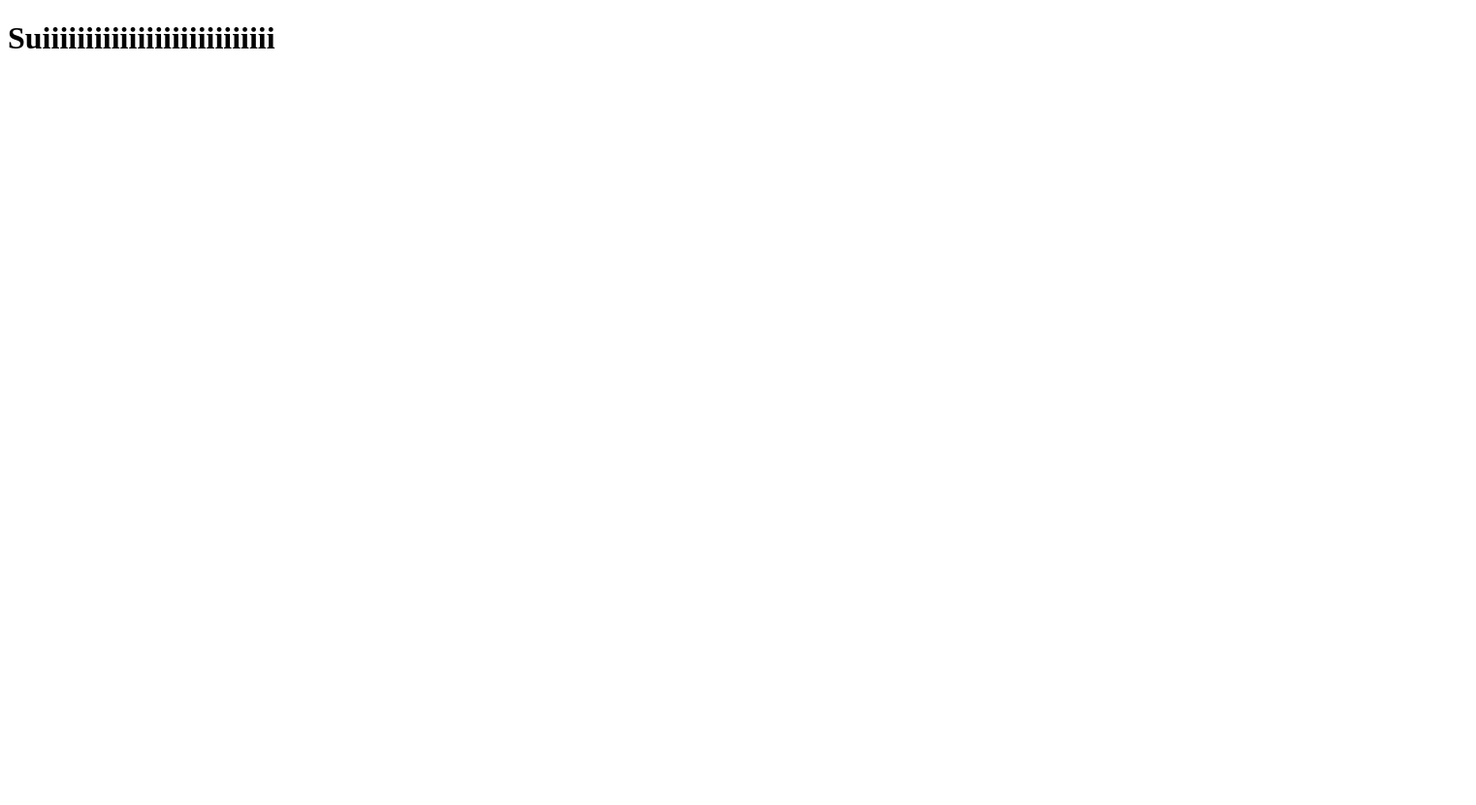
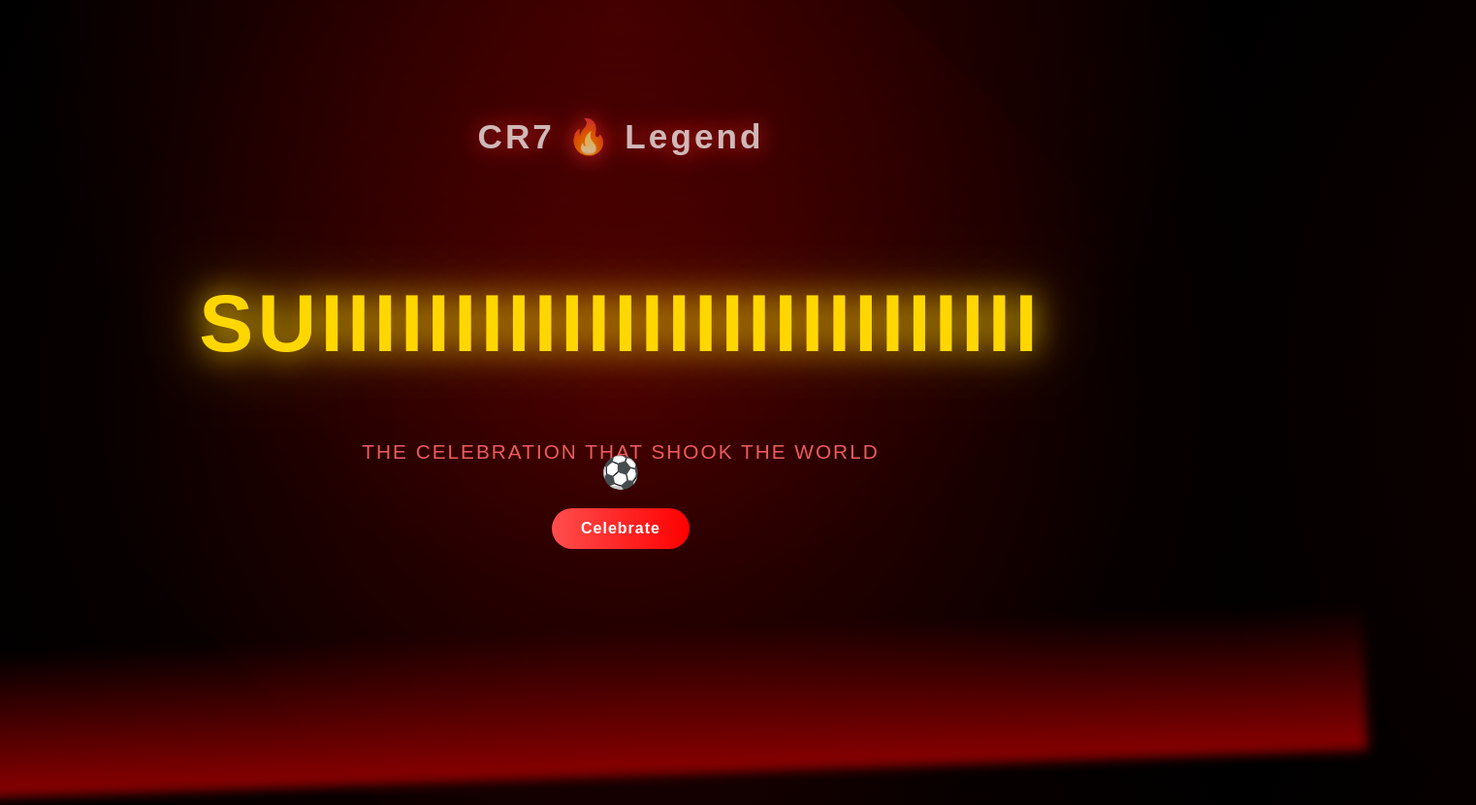
Before and after one commit to mice-men/hacky-fest, a plain HTML site: page index.html in a window 1280 px wide. Shown: the top 830 px of the page at 97% size, 1522 px wide, since content can reach past the window. Before the commit the page ends 800 px from the top, so only its background shows below. Drawn offline with Linux system fonts and the light colour scheme.

Commit message:
Suiiiiiii

```diff
--- a/index.html
+++ b/index.html
@@ -1,11 +1,147 @@
 <!DOCTYPE html>
 <html lang="en">
 <head>
-    <meta charset="UTF-8">
-    <meta name="viewport" content="width=device-width, initial-scale=1.0">
-    <title>Hacktoberfest</title>
+  <meta charset="UTF-8" />
+  <meta name="viewport" content="width=device-width, initial-scale=1.0" />
+  <title>Suiiiiiiiii - Ronaldo</title>
+  <style>
+
+    body {
+      margin: 0;
+      height: 100vh;
+      font-family: "Poppins", sans-serif;
+      display: flex;
+      align-items: center;
+      justify-content: center;
+      flex-direction: column;
+      background: radial-gradient(circle at center, #190000 0%, #000 100%);
+      overflow: hidden;
+      color: #fff;
+    }
+
+
+    body::before {
+      content: "";
+      position: absolute;
+      inset: 0;
+      background: radial-gradient(circle at top, rgba(255,0,0,0.2), transparent 60%);
+      pointer-events: none;
+      z-index: 0;
+    }
+
+    h1 {
+      font-size: 5rem;
+      text-transform: uppercase;
+      letter-spacing: 4px;
+      color: gold;
+      text-shadow: 0 0 20px rgba(255, 215, 0, 0.6), 0 0 40px rgba(255, 215, 0, 0.4);
+      animation: pulse 2s infinite ease-in-out;
+      position: relative;
+      z-index: 2;
+    }
+
+    @keyframes pulse {
+      0%, 100% {
+        text-shadow: 0 0 20px rgba(255,215,0,0.6), 0 0 40px rgba(255,215,0,0.4);
+        transform: scale(1);
+      }
+      50% {
+        text-shadow: 0 0 30px rgba(255,215,0,0.9), 0 0 70px rgba(255,215,0,0.6);
+        transform: scale(1.05);
+      }
+    }
+
+    .sub {
+      font-size: 1.3rem;
+      color: #ff6666;
+      text-transform: uppercase;
+      letter-spacing: 2px;
+      z-index: 2;
+      opacity: 0.9;
+    }
+
+    .btn {
+      margin-top: 25px;
+      background: linear-gradient(90deg, #ff4d4d, #ff0000);
+      color: #fff;
+      font-weight: bold;
+      border: none;
+      padding: 12px 30px;
+      border-radius: 30px;
+      cursor: pointer;
+      letter-spacing: 1px;
+      font-size: 1rem;
+      transition: all 0.3s ease;
+      z-index: 2;
+    }
+    .btn:hover {
+      transform: scale(1.08);
+      box-shadow: 0 0 25px #ff4d4d;
+    }
+
+
+    .ball {
+      position: absolute;
+      font-size: 2rem;
+      top: 60%;
+      animation: floatBall 3s ease-in-out infinite;
+      z-index: 2;
+    }
+
+    @keyframes floatBall {
+      0%, 100% { transform: translateY(0); }
+      50% { transform: translateY(-15px); }
+    }
+
+
+    .grass {
+      position: absolute;
+      bottom: 0;
+      width: 120%;
+      height: 150px;
+      background: linear-gradient(to top, #8b0000, transparent);
+      transform: rotate(-2deg);
+      filter: blur(6px);
+      z-index: 1;
+    }
+    .light {
+      position: absolute;
+      width: 120%;
+      height: 120%;
+      background: radial-gradient(circle at 50% 50%, rgba(255,0,0,0.15), transparent 60%);
+      animation: sweep 8s linear infinite;
+      transform-origin: center;
+      z-index: 0;
+    }
+
+    @keyframes sweep {
+      0% { transform: rotate(0deg); }
+      100% { transform: rotate(360deg); }
+    }
+    .cr7 {
+      position: absolute;
+      top: 15%;
+      font-size: 2.2rem;
+      font-weight: 700;
+      color: #ffffffcc;
+      letter-spacing: 3px;
+      animation: glowCR7 4s ease-in-out infinite;
+      z-index: 2;
+    }
+
+    @keyframes glowCR7 {
+      0%,100% { text-shadow: 0 0 15px #ff4d4d; opacity: 1; }
+      50% { text-shadow: 0 0 35px #ff0000; opacity: 0.8; }
+    }
+  </style>
 </head>
 <body>
-    <h1>Suiiiiiiiiiiiiiiiiiiiiiiiiiii</h1>
+  <div class="light"></div>
+  <div class="cr7">CR7 🔥 Legend</div>
+  <h1>Suiiiiiiiiiiiiiiiiiiiiiiiiiii</h1>
+  <p class="sub">The Celebration That Shook the World</p>
+  <div class="ball">⚽</div>
+  <button class="btn" onclick="alert('GOAT Mode Activated 🐐')">Celebrate</button>
+  <div class="grass"></div>
 </body>
 </html>
```
